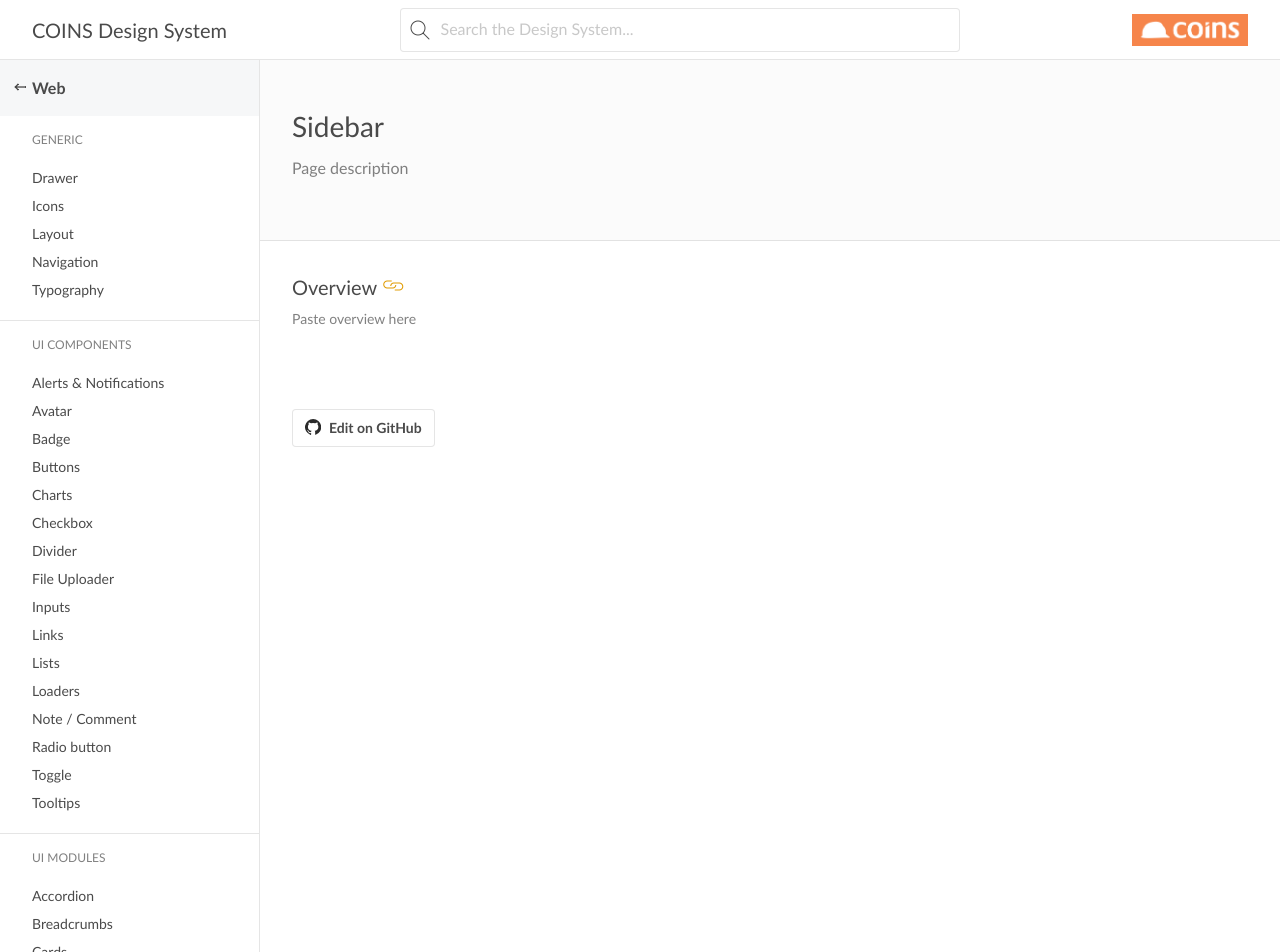
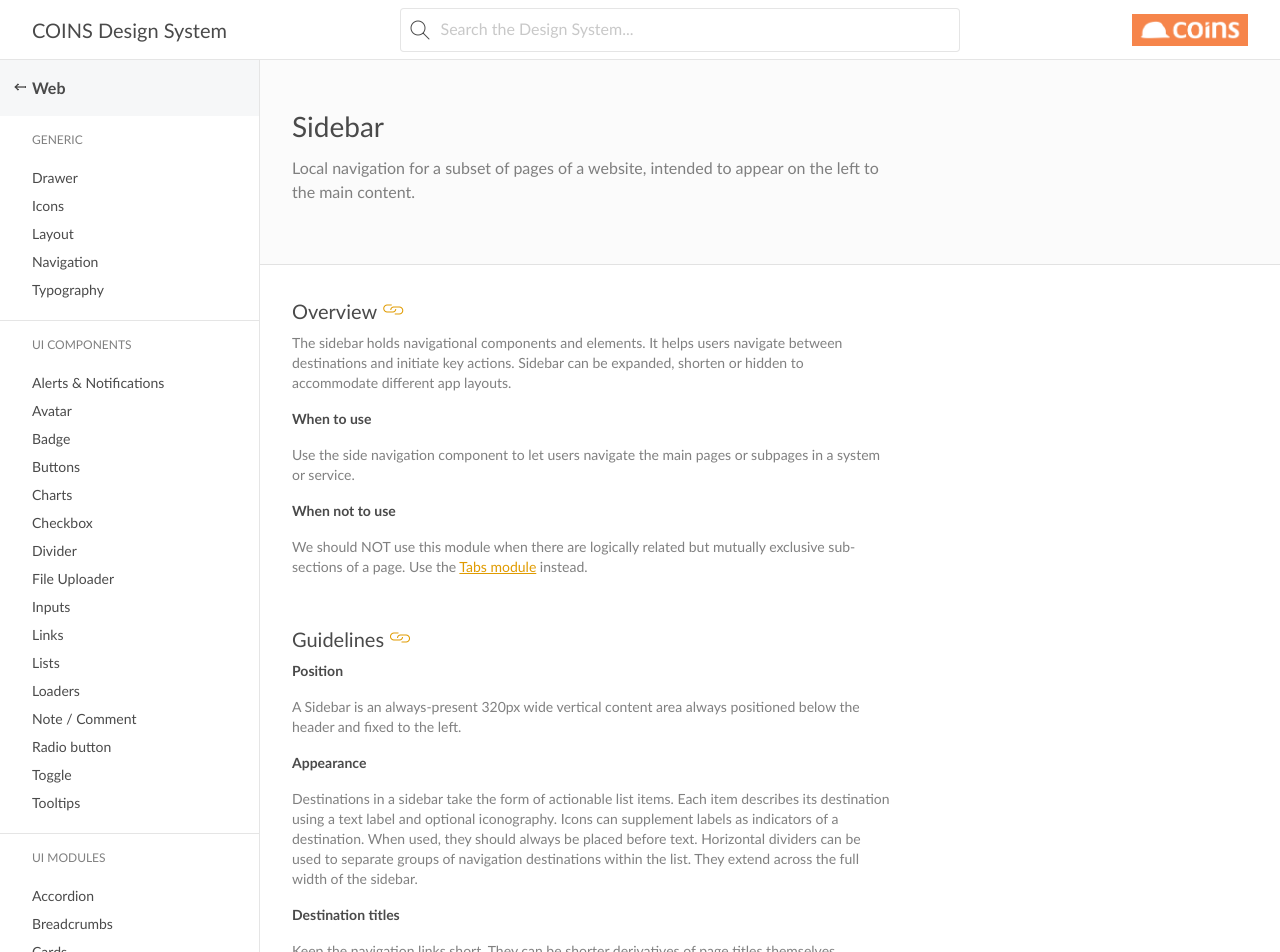
Before and after one commit to COINS-Naz/coins-design-system, a Jekyll site: the page built from _posts/web/ui-modules/2021-06-15-sidebar.md, in a window 1280 px wide and 1400 px high. Shown: the top 952 px of the window. Built offline with Jekyll 4.4.1, drawn with Linux system fonts in a browser that asks for light colours; nearby versions of some CDN libraries; some web fonts are replaced; some of the changed text lies outside the part shown; grey boxes are pictures that could not be loaded.

Commit message:
Update 2021-06-15-sidebar.md
____________________________¶¶____¶¶
_______________________¶¶____¶¶____¶¶
________________________¶¶____¶¶____¶¶
_________________¶¶______¶¶____¶¶____¶¶
__________________¶¶¶¶_____¶¶____¶¶____¶¶
_____________¶¶______¶¶_________________¶¶
______________¶¶¶¶________________________¶¶
________________¶¶¶___________¶¶_________¶¶
_________________¶¶_____¶¶_____¶¶______¶¶
__________________¶¶_____¶¶____________¶¶
__________________¶¶___________________¶¶
_____¶¶___¶¶______¶¶____________¶¶_____¶¶
______¶¶__¶¶______¶¶____¶¶_____¶¶_____¶¶
_______¶¶_¶¶_______¶¶______¶¶¶¶¶_____¶¶
______¶¶¶¶¶¶¶_______¶¶______________¶¶
_____¶¶¶¶¶¶¶¶¶¶_______¶¶¶¶¶¶¶¶¶¶¶¶¶¶__¶¶
_____¶¶¶¶¶¶¶¶¶¶___________¶¶___________¶¶
_______¶¶¶¶¶¶¶¶¶¶¶¶¶¶¶¶¶¶¶¶¶____________¶¶
__________________________¶¶_____________¶¶

```diff
--- a/_posts/web/ui-modules/2021-06-15-sidebar.md
+++ b/_posts/web/ui-modules/2021-06-15-sidebar.md
@@ -3,9 +3,43 @@ layout: post
 category: "Web"
 tag: "UI Modules"
 title: Sidebar
-subtitle: "Page description"
+subtitle: "Local navigation for a subset of pages of a website, intended to appear on the left to the main content."
 permalink: /web/sidebar/
 ---
 
 ## Overview
-Paste overview here
+The sidebar holds navigational components and elements. It helps users navigate between destinations and initiate key actions. Sidebar can be expanded, shorten or hidden to accommodate different app layouts.
+
+### When to use
+Use the side navigation component to let users navigate the main pages or subpages in a system or service.
+
+### When not to use
+We should NOT use this module when there are logically related but mutually exclusive sub-sections of a page. Use the [Tabs module](../tabs/) instead.
+
+## Guidelines
+### Position
+A Sidebar is an always-present 320px wide vertical content area always positioned below the header and fixed to the left.
+
+### Appearance
+Destinations in a sidebar take the form of actionable list items. Each item describes its destination using a text label and optional iconography. Icons can supplement labels as indicators of a destination. When used, they should always be placed before text.
+Horizontal dividers can be used to separate groups of navigation destinations within the list. They extend across the full width of the sidebar.
+
+### Destination titles
+Keep the navigation links short. They can be shorter derivatives of page titles themselves.
+
+{% include do-dont.html
+  do-img="Guidelines_Sidebar_Do.png"
+  do-text="Keep text labels concise, but truncate them if they extend beyond the container width."
+  dont-img="Guidelines_Sidebar_Do_Not.png"
+  dont-text="Don’t shrink text size in order to fit a text label on a single line."
+%}
+
+### Behaviour
+Indicate where a user is within the navigational hierarchy. Use the “active” state to show users where they are now and “hover” state to show users which page they will be navigated to if click. As a default, the sidebar is always in expanded state with first list item active.
+
+## Example usage
+
+![Coins Construction Cloud - Design System - UI Module - Sidebar]({{site.baseurl}}/img/Example_Usage_Sidebar.png)
+
+## Live preview
+Include code snippet here
```
